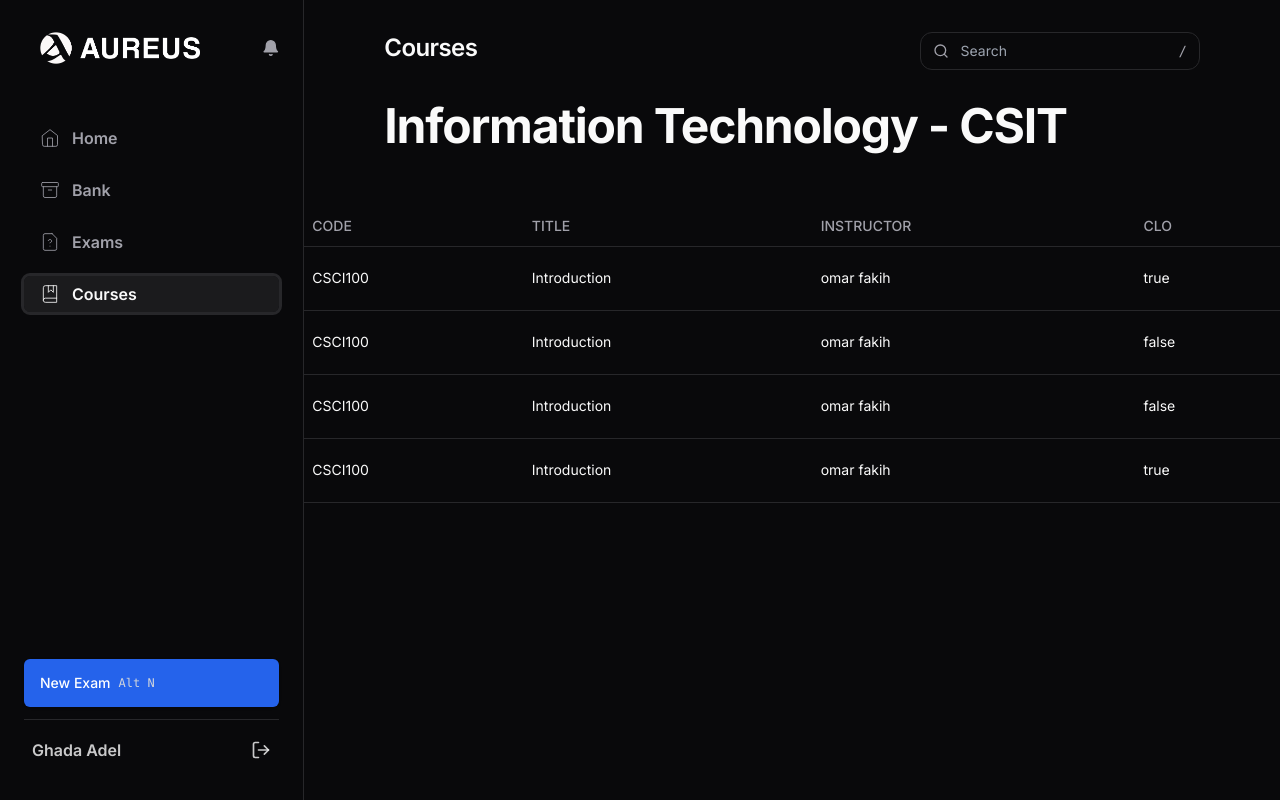
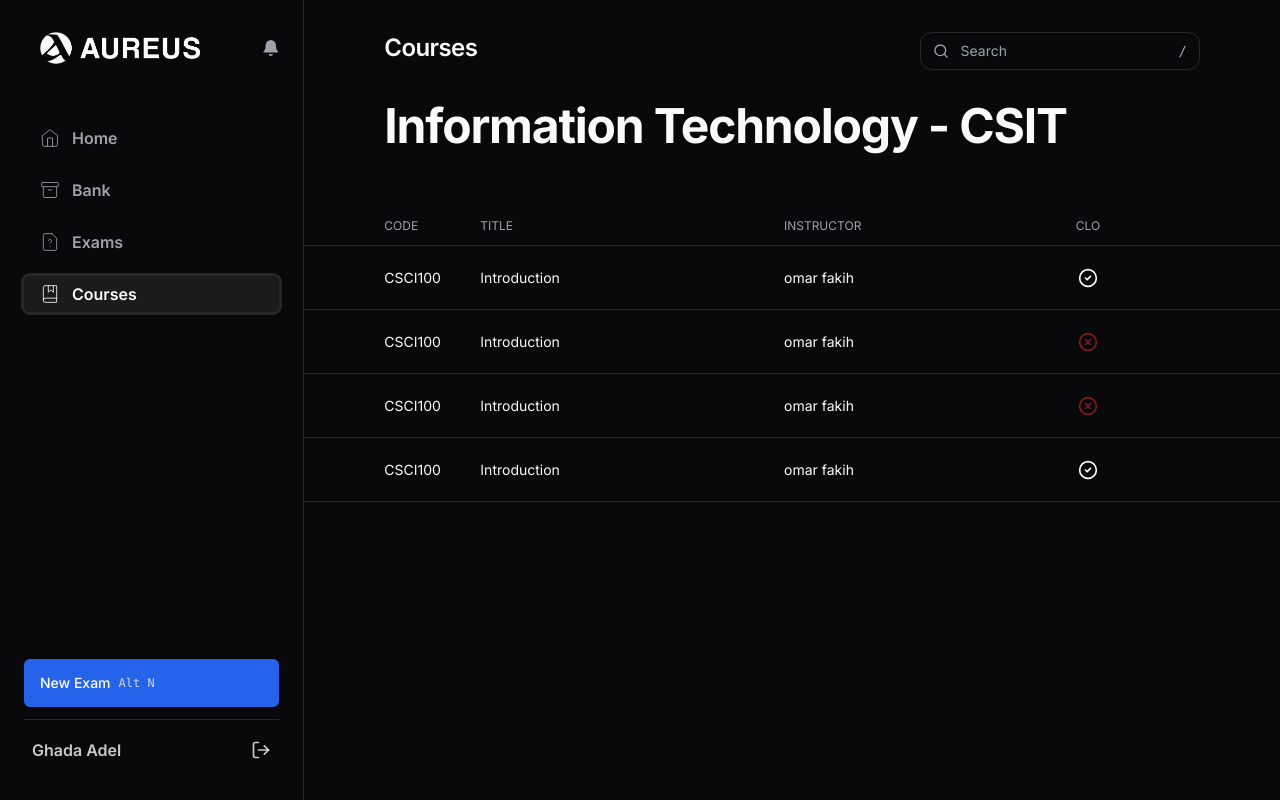
Before and after one commit to NashNoman/AureusEMS, a Next.js app in the folder nextjs/: page /courses in a window 1280 px wide. Built offline with nearby package versions, Linux system fonts and the light colour scheme.

Commit message:
Created initial table layout

```diff
--- a/nextjs/app/courses/page.tsx
+++ b/nextjs/app/courses/page.tsx
@@ -1,16 +1,8 @@
 import { ScrollArea } from "@/components/ui/scroll-area";
-import {
-  Table,
-  TableBody,
-  TableCell,
-  TableHead,
-  TableHeader,
-  TableRow,
-} from "@/components/ui/table";
-import { SearchIcon } from "lucide-react";
+import { CheckCircle2, SearchIcon, XCircle } from "lucide-react";
 
 const columns = ["CODE", "TITLE", "INSTRUCTOR", "CLO"];
-const course = [
+const courses = [
   {
     id: "asdaf",
     code: "CSCI100",
@@ -61,28 +53,31 @@ export default async function CoursesHome() {
       </header>
       <h1 className="ml-20">Information Technology - CSIT</h1>
       <ScrollArea>
-        <main>
-          <Table className="mt-14 border-b border-accent">
-            <TableHeader>
-              <TableRow className="border-accent">
-                {columns.map((col) => (
-                  <TableHead key={col} className="">
-                    {col}
-                  </TableHead>
-                ))}
-              </TableRow>
-            </TableHeader>
-            <TableBody>
-              {course.map((c) => (
-                <TableRow key={c.id} className="border-accent h-16">
-                  <TableCell>{c.code}</TableCell>
-                  <TableCell>{c.title}</TableCell>
-                  <TableCell>{c.instructor}</TableCell>
-                  <TableCell>{c.clo ? "true" : "false"}</TableCell>
-                </TableRow>
-              ))}
-            </TableBody>
-          </Table>
+        <main className="mt-14">
+          <div className="flex text-xs text-muted-foreground justify-between pr-36 px-20 items-center h-10 border-b border-accent">
+            <div className="w-24">CODE</div>
+            <div className="flex-grow">TITLE</div>
+            <div className="w-64">INSTRUCTOR</div>
+            <div className="w-24 text-center">CLO</div>
+          </div>
+          <div>
+            {courses.map((course) => {
+              return (
+                <div className="cursor-pointer flex text-sm justify-between px-20 pr-36 items-center h-16 border-b border-accent hover:bg-accent transition-colors">
+                  <div className="w-24">{course.code}</div>
+                  <div className="flex-grow">{course.title}</div>
+                  <div className="w-64">{course.instructor}</div>
+                  <div className="w-24">
+                    {course.clo ? (
+                      <CheckCircle2 className="m-auto w-5" />
+                    ) : (
+                      <XCircle className="m-auto h-5 text-destructive" />
+                    )}
+                  </div>
+                </div>
+              );
+            })}
+          </div>
         </main>
       </ScrollArea>
     </div>
--- a/nextjs/components/DataTableDemo.tsx
+++ /dev/null
@@ -1,316 +0,0 @@
-"use client";
-
-import * as React from "react";
-import {
-  CaretSortIcon,
-  ChevronDownIcon,
-  DotsHorizontalIcon,
-} from "@radix-ui/react-icons";
-import {
-  ColumnDef,
-  ColumnFiltersState,
-  SortingState,
-  VisibilityState,
-  flexRender,
-  getCoreRowModel,
-  getFilteredRowModel,
-  getPaginationRowModel,
-  getSortedRowModel,
-  useReactTable,
-} from "@tanstack/react-table";
-
-import { Button } from "@/components/ui/button";
-import { Checkbox } from "@/components/ui/checkbox";
-import {
-  DropdownMenu,
-  DropdownMenuCheckboxItem,
-  DropdownMenuContent,
-  DropdownMenuItem,
-  DropdownMenuLabel,
-  DropdownMenuSeparator,
-  DropdownMenuTrigger,
-} from "@/components/ui/dropdown-menu";
-import { Input } from "@/components/ui/input";
-import {
-  Table,
-  TableBody,
-  TableCell,
-  TableHead,
-  TableHeader,
-  TableRow,
-} from "@/components/ui/table";
-
-const data: Payment[] = [
-  {
-    id: "m5gr84i9",
-    amount: 316,
-    status: "success",
-    email: "ken99@yahoo.com",
-  },
-  {
-    id: "3u1reuv4",
-    amount: 242,
-    status: "success",
-    email: "Abe45@gmail.com",
-  },
-  {
-    id: "derv1ws0",
-    amount: 837,
-    status: "processing",
-    email: "Monserrat44@gmail.com",
-  },
-  {
-    id: "5kma53ae",
-    amount: 874,
-    status: "success",
-    email: "Silas22@gmail.com",
-  },
-  {
-    id: "bhqecj4p",
-    amount: 721,
-    status: "failed",
-    email: "carmella@hotmail.com",
-  },
-];
-
-export type Payment = {
-  id: string;
-  amount: number;
-  status: "pending" | "processing" | "success" | "failed";
-  email: string;
-};
-
-export const columns: ColumnDef<Payment>[] = [
-  {
-    id: "select",
-    header: ({ table }) => (
-      <Checkbox
-        checked={
-          table.getIsAllPageRowsSelected() ||
-          (table.getIsSomePageRowsSelected() && "indeterminate")
-        }
-        onCheckedChange={(value) => table.toggleAllPageRowsSelected(!!value)}
-        aria-label="Select all"
-      />
-    ),
-    cell: ({ row }) => (
-      <Checkbox
-        checked={row.getIsSelected()}
-        onCheckedChange={(value) => row.toggleSelected(!!value)}
-        aria-label="Select row"
-      />
-    ),
-    enableSorting: false,
-    enableHiding: false,
-  },
-  {
-    accessorKey: "status",
-    header: "Status",
-    cell: ({ row }) => (
-      <div className="capitalize">{row.getValue("status")}</div>
-    ),
-  },
-  {
-    accessorKey: "email",
-    header: ({ column }) => {
-      return (
-        <Button
-          variant="ghost"
-          onClick={() => column.toggleSorting(column.getIsSorted() === "asc")}
-        >
-          Email
-          <CaretSortIcon className="ml-2 h-4 w-4" />
-        </Button>
-      );
-    },
-    cell: ({ row }) => <div className="lowercase">{row.getValue("email")}</div>,
-  },
-  {
-    accessorKey: "amount",
-    header: () => <div className="text-right">Amount</div>,
-    cell: ({ row }) => {
-      const amount = parseFloat(row.getValue("amount"));
-
-      // Format the amount as a dollar amount
-      const formatted = new Intl.NumberFormat("en-US", {
-        style: "currency",
-        currency: "USD",
-      }).format(amount);
-
-      return <div className="text-right font-medium">{formatted}</div>;
-    },
-  },
-  {
-    id: "actions",
-    enableHiding: false,
-    cell: ({ row }) => {
-      const payment = row.original;
-
-      return (
-        <DropdownMenu>
-          <DropdownMenuTrigger asChild>
-            <Button variant="ghost" className="h-8 w-8 p-0">
-              <span className="sr-only">Open menu</span>
-              <DotsHorizontalIcon className="h-4 w-4" />
-            </Button>
-          </DropdownMenuTrigger>
-          <DropdownMenuContent align="end">
-            <DropdownMenuLabel>Actions</DropdownMenuLabel>
-            <DropdownMenuItem
-              onClick={() => navigator.clipboard.writeText(payment.id)}
-            >
-              Copy payment ID
-            </DropdownMenuItem>
-            <DropdownMenuSeparator />
-            <DropdownMenuItem>View customer</DropdownMenuItem>
-            <DropdownMenuItem>View payment details</DropdownMenuItem>
-          </DropdownMenuContent>
-        </DropdownMenu>
-      );
-    },
-  },
-];
-
-export function DataTableDemo() {
-  const [sorting, setSorting] = React.useState<SortingState>([]);
-  const [columnFilters, setColumnFilters] = React.useState<ColumnFiltersState>(
-    []
-  );
-  const [columnVisibility, setColumnVisibility] =
-    React.useState<VisibilityState>({});
-  const [rowSelection, setRowSelection] = React.useState({});
-
-  const table = useReactTable({
-    data,
-    columns,
-    onSortingChange: setSorting,
-    onColumnFiltersChange: setColumnFilters,
-    getCoreRowModel: getCoreRowModel(),
-    getPaginationRowModel: getPaginationRowModel(),
-    getSortedRowModel: getSortedRowModel(),
-    getFilteredRowModel: getFilteredRowModel(),
-    onColumnVisibilityChange: setColumnVisibility,
-    onRowSelectionChange: setRowSelection,
-    state: {
-      sorting,
-      columnFilters,
-      columnVisibility,
-      rowSelection,
-    },
-  });
-
-  return (
-    <div className="w-full">
-      <div className="flex items-center py-4">
-        <Input
-          placeholder="Filter emails..."
-          value={(table.getColumn("email")?.getFilterValue() as string) ?? ""}
-          onChange={(event) =>
-            table.getColumn("email")?.setFilterValue(event.target.value)
-          }
-          className="max-w-sm"
-        />
-        <DropdownMenu>
-          <DropdownMenuTrigger asChild>
-            <Button variant="outline" className="ml-auto">
-              Columns <ChevronDownIcon className="ml-2 h-4 w-4" />
-            </Button>
-          </DropdownMenuTrigger>
-          <DropdownMenuContent align="end">
-            {table
-              .getAllColumns()
-              .filter((column) => column.getCanHide())
-              .map((column) => {
-                return (
-                  <DropdownMenuCheckboxItem
-                    key={column.id}
-                    className="capitalize"
-                    checked={column.getIsVisible()}
-                    onCheckedChange={(value) =>
-                      column.toggleVisibility(!!value)
-                    }
-                  >
-                    {column.id}
-                  </DropdownMenuCheckboxItem>
-                );
-              })}
-          </DropdownMenuContent>
-        </DropdownMenu>
-      </div>
-      <div className="rounded-md border">
-        <Table>
-          <TableHeader>
-            {table.getHeaderGroups().map((headerGroup) => (
-              <TableRow key={headerGroup.id}>
-                {headerGroup.headers.map((header) => {
-                  return (
-                    <TableHead key={header.id}>
-                      {header.isPlaceholder
-                        ? null
-                        : flexRender(
-                            header.column.columnDef.header,
-                            header.getContext()
-                          )}
-                    </TableHead>
-                  );
-                })}
-              </TableRow>
-            ))}
-          </TableHeader>
-          <TableBody>
-            {table.getRowModel().rows?.length ? (
-              table.getRowModel().rows.map((row) => (
-                <TableRow
-                  key={row.id}
-                  data-state={row.getIsSelected() && "selected"}
-                >
-                  {row.getVisibleCells().map((cell) => (
-                    <TableCell key={cell.id}>
-                      {flexRender(
-                        cell.column.columnDef.cell,
-                        cell.getContext()
-                      )}
-                    </TableCell>
-                  ))}
-                </TableRow>
-              ))
-            ) : (
-              <TableRow>
-                <TableCell
-                  colSpan={columns.length}
-                  className="h-24 text-center"
-                >
-                  No results.
-                </TableCell>
-              </TableRow>
-            )}
-          </TableBody>
-        </Table>
-      </div>
-      <div className="flex items-center justify-end space-x-2 py-4">
-        <div className="flex-1 text-sm text-muted-foreground">
-          {table.getFilteredSelectedRowModel().rows.length} of{" "}
-          {table.getFilteredRowModel().rows.length} row(s) selected.
-        </div>
-        <div className="space-x-2">
-          <Button
-            variant="outline"
-            size="sm"
-            onClick={() => table.previousPage()}
-            disabled={!table.getCanPreviousPage()}
-          >
-            Previous
-          </Button>
-          <Button
-            variant="outline"
-            size="sm"
-            onClick={() => table.nextPage()}
-            disabled={!table.getCanNextPage()}
-          >
-            Next
-          </Button>
-        </div>
-      </div>
-    </div>
-  );
-}
```
